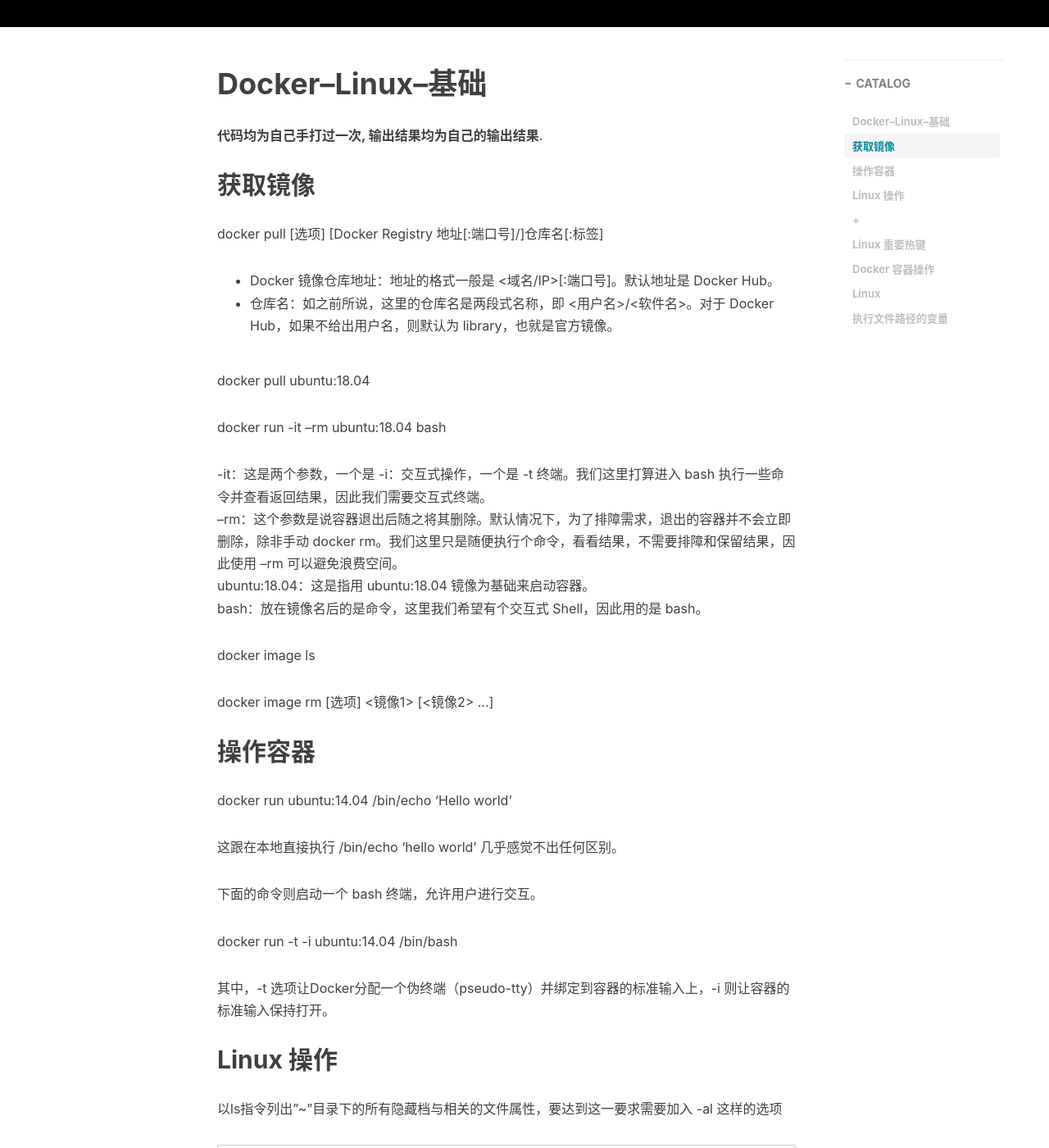
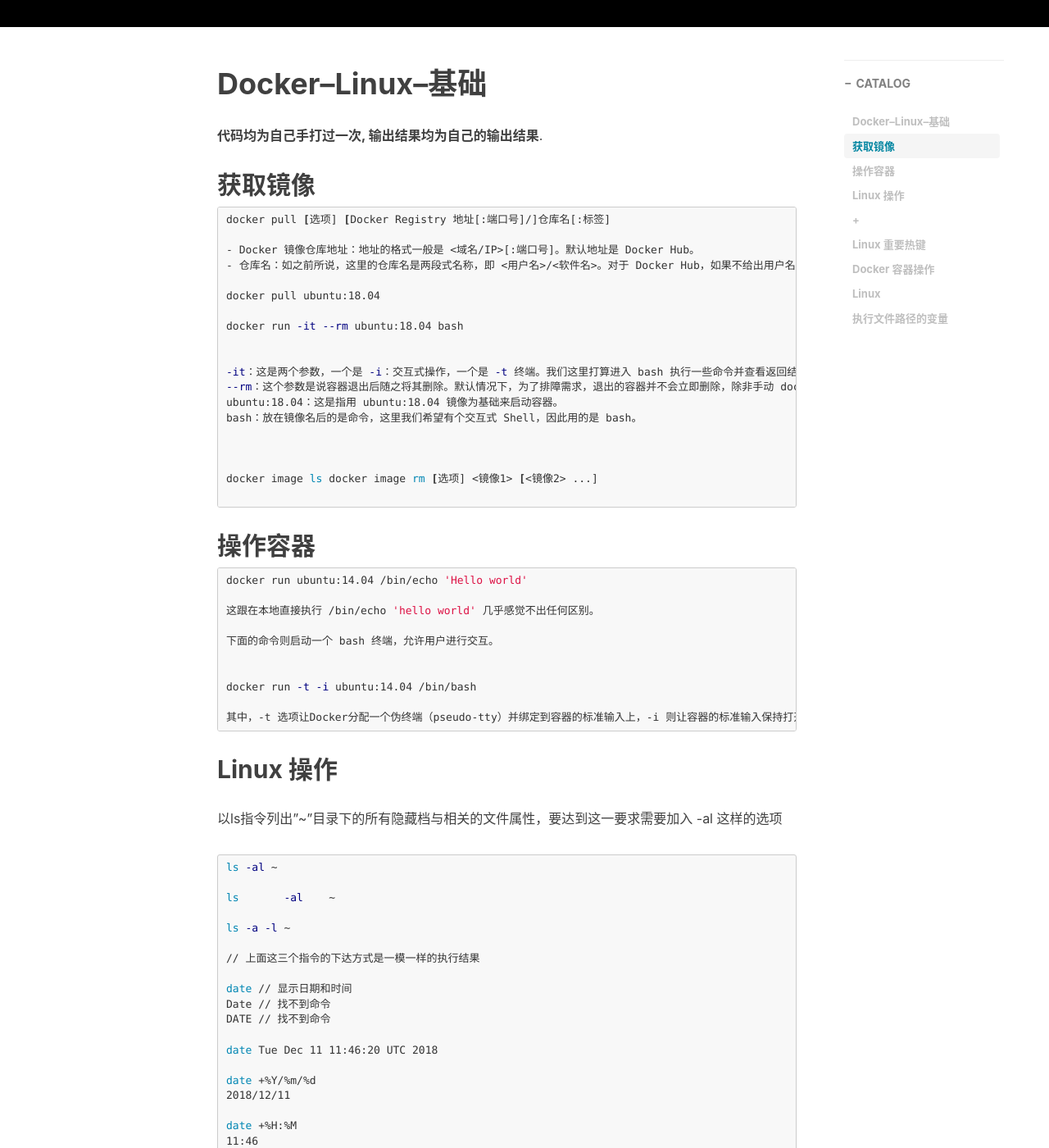
Before and after one commit to AugustineTong/TongBlog, a Jekyll site: the page built from _posts/2018-12-13-DockerLinux基础.md, in a window 1280 px wide and 1400 px high, scrolled down 424 px. Shown: the whole window at 82% size. Built offline with Jekyll 4.4.1, drawn with Linux system fonts in a browser that asks for light colours; nearby versions of some CDN libraries; comment, search, counter and statistics services are not loaded.

Commit message:
Update 2018-12-13-DockerLinux基础.md

````diff
--- a/_posts/2018-12-13-DockerLinux基础.md
+++ b/_posts/2018-12-13-DockerLinux基础.md
@@ -21,7 +21,7 @@ tags:
 
 ## 获取镜像
 
-
+```shell
 docker pull [选项] [Docker Registry 地址[:端口号]/]仓库名[:标签]
 
 - Docker 镜像仓库地址：地址的格式一般是 <域名/IP>[:端口号]。默认地址是 Docker Hub。
@@ -43,12 +43,13 @@ docker image ls
 
 docker image rm [选项] <镜像1> [<镜像2> ...]
 
-
+```
 
 
 
 ## 操作容器
 
+```bash
 docker run ubuntu:14.04 /bin/echo 'Hello world'
 
 这跟在本地直接执行 /bin/echo 'hello world' 几乎感觉不出任何区别。
@@ -59,6 +60,7 @@ docker run ubuntu:14.04 /bin/echo 'Hello world'
 docker run -t -i ubuntu:14.04 /bin/bash
 
 其中，-t 选项让Docker分配一个伪终端（pseudo-tty）并绑定到容器的标准输入上，-i 则让容器的标准输入保持打开。
+```
 
 ## Linux 操作
 以ls指令列出"~"目录下的所有隐藏档与相关的文件属性，要达到这一要求需要加入 -al 这样的选项
````
